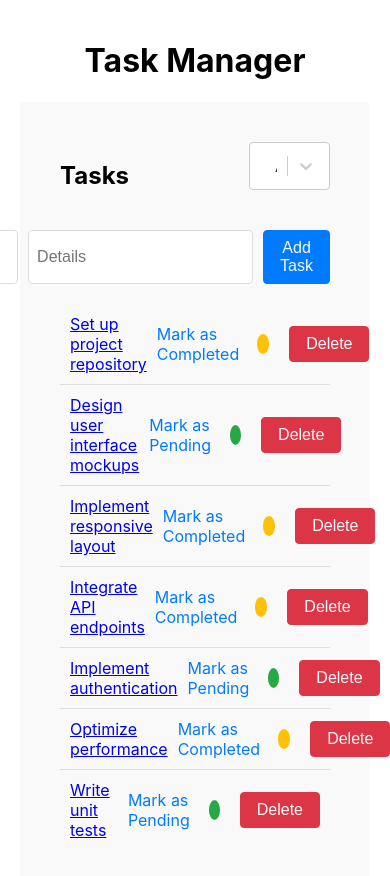
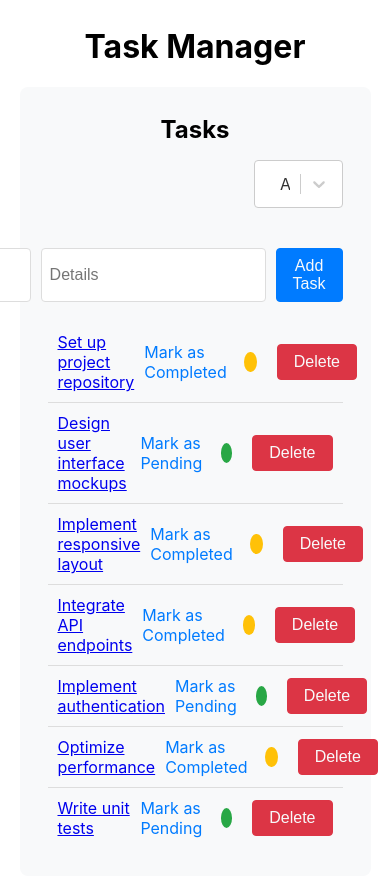
Before and after one commit to isaac-wahba/task-management-app, a React (Create React App) app: page / in a window 390 px wide. Shown: the top 876 px of the page. Built offline with nearby package versions, Linux system fonts and the light colour scheme.

Commit message:
add responsiveness to main layout and tasks page

```diff
--- a/src/components/Layouts/MainLayout/MainLayout.scss
+++ b/src/components/Layouts/MainLayout/MainLayout.scss
@@ -1,16 +1,28 @@
+@import "../../../assets/styles/variables.scss";
 .main-layout {
-  max-width: 800px;
+  max-width: 70%;
   margin: 0 auto;
-  padding: 20px;
+  padding: 1rem;
+  @media (max-width: 992px) {
+    max-width: 90%;
+    padding: 0.35rem;
+  }
 }
 
 header {
   text-align: center;
-  margin-bottom: 20px;
+  margin-bottom: 1rem;
+  @media (max-width: 992px) {
+    margin-bottom: 0.5rem;
+  }
 }
 
 main {
-  background-color: #f9f9f9;
-  padding: 20px;
-  border-radius: 4px;
+  background-color: $app-background-color;
+  padding: 1.5rem;
+  border-radius: 0.5rem;
+
+  @media (max-width: 992px) {
+    padding: 0.5rem;
+  }
 }
--- a/src/pages/TasksPage/TasksPage.scss
+++ b/src/pages/TasksPage/TasksPage.scss
@@ -10,5 +10,14 @@
     h2 {
       margin: 0;
     }
+
+    @media (max-width: 992px) {
+      flex-direction: column;
+      gap: 1rem;
+      // align last child to the right
+      > *:last-child {
+        align-self: flex-end;
+      }
+    }
   }
 }
```
